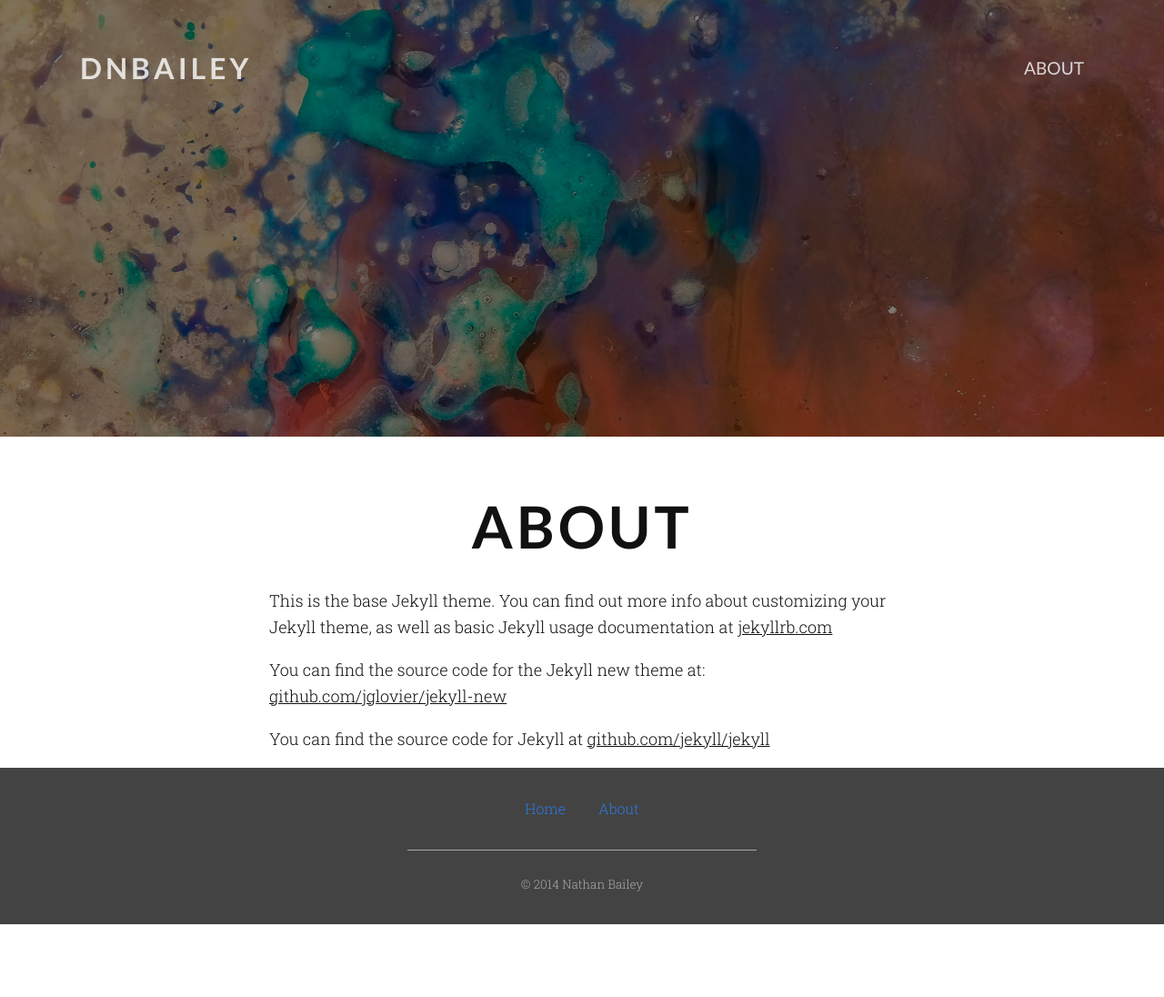
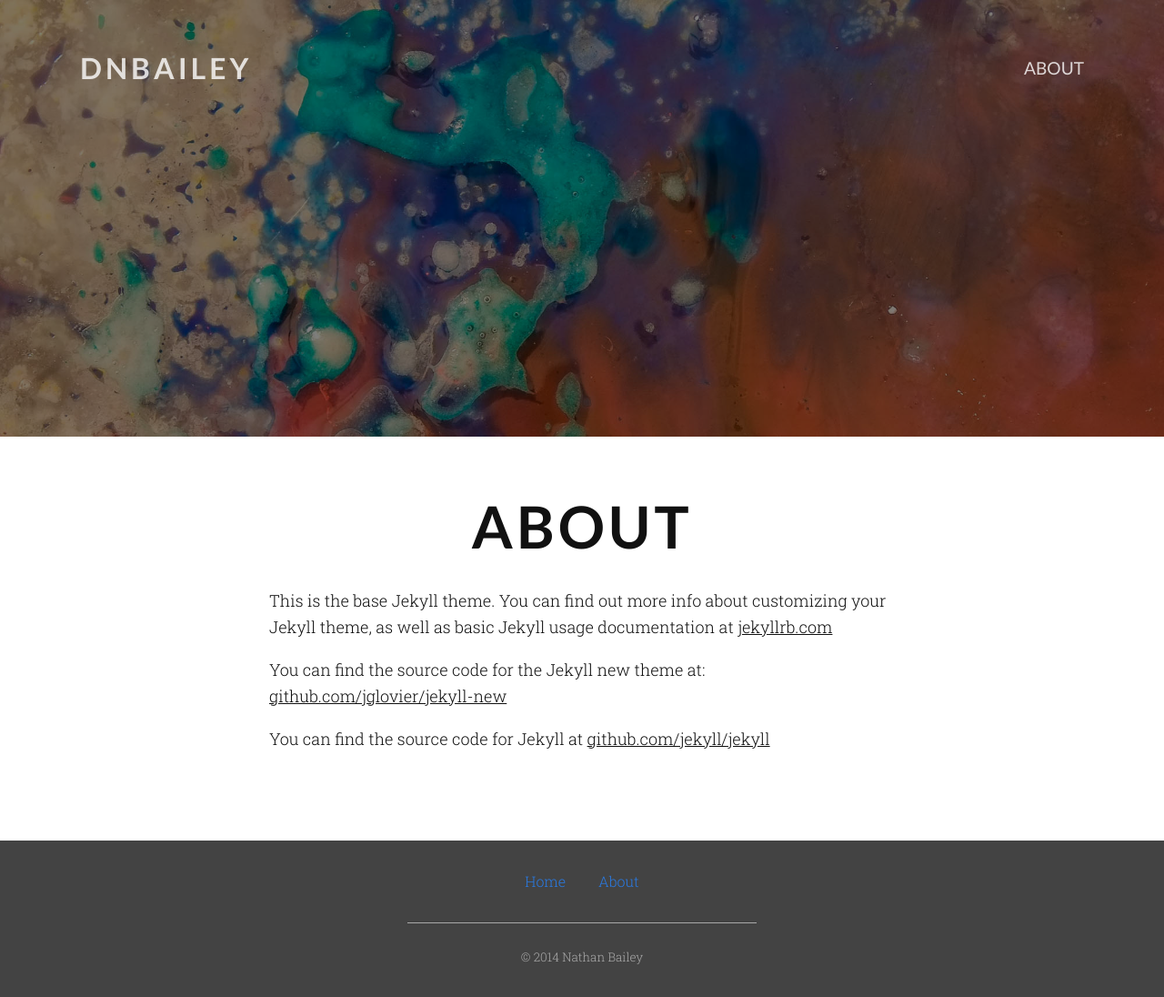
Before and after one commit to dnbailey/dnbailey.github.io.bak, a Jekyll site: the page built from about.md, in a window 1280 px wide and 1096 px high. Shown: the whole window at 91% size. Built offline with Jekyll 4.4.1, drawn with Linux system fonts in a browser that asks for light colours; nearby versions of some CDN libraries.

Commit message:
Increase bottom padding on post

```diff
--- a/_sass/_layout.scss
+++ b/_sass/_layout.scss
@@ -48,6 +48,8 @@ body, h1, h2, h3, h4, h5, h6, p, blockquote, pre, hr, dl, dd, ol, ul, figure { m
     &:before { content: " "; background: rgba(0,0,0,0.5); display: block; width: 100%; height: 100%; }
 }
 
+.post { padding-bottom: 5em; }
+
 // Site Footer
 .site-footer { padding-bottom: 2em; background: $grey-color; color: $grey-color-light;
     a:hover { color: rgb(255,255,255); }
```
